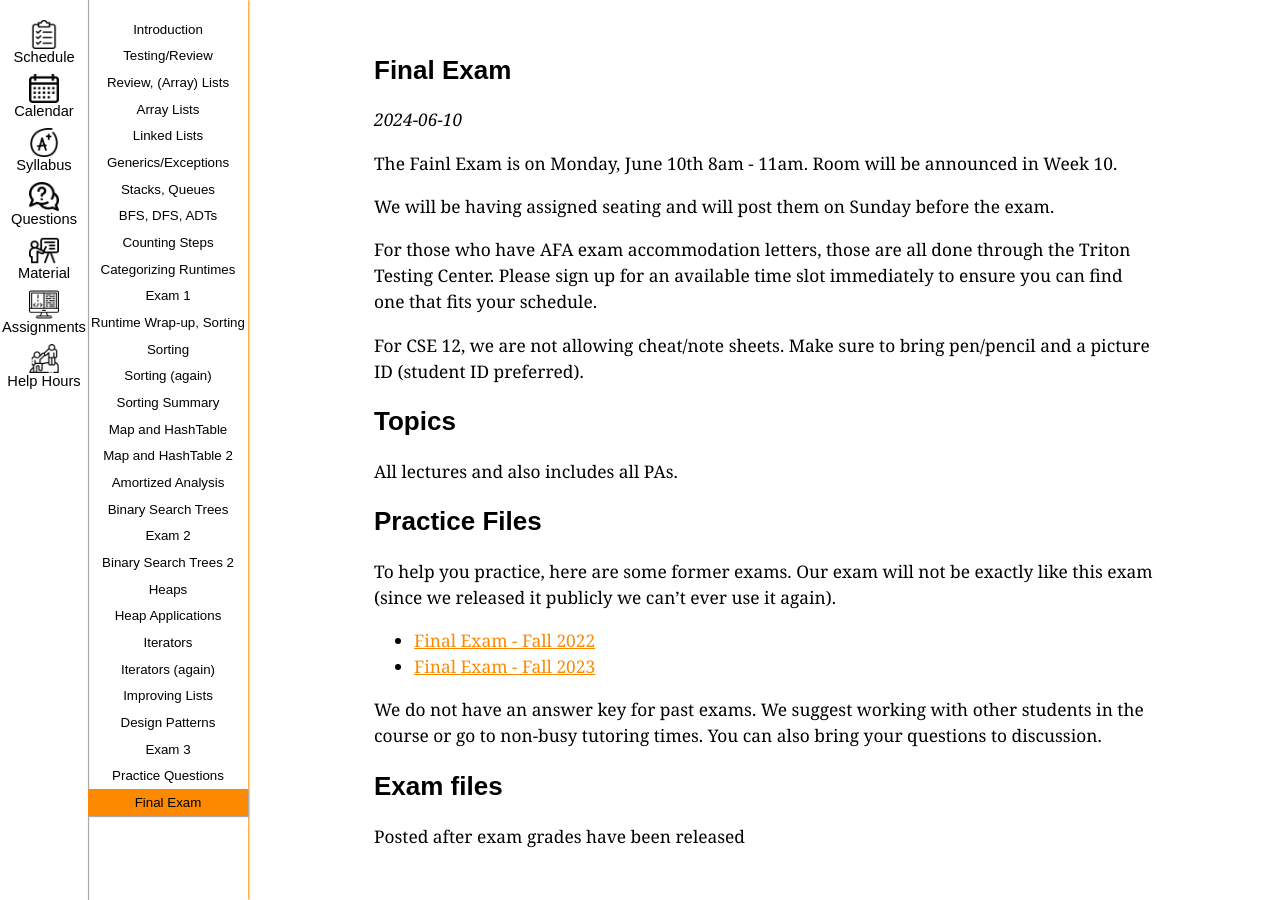
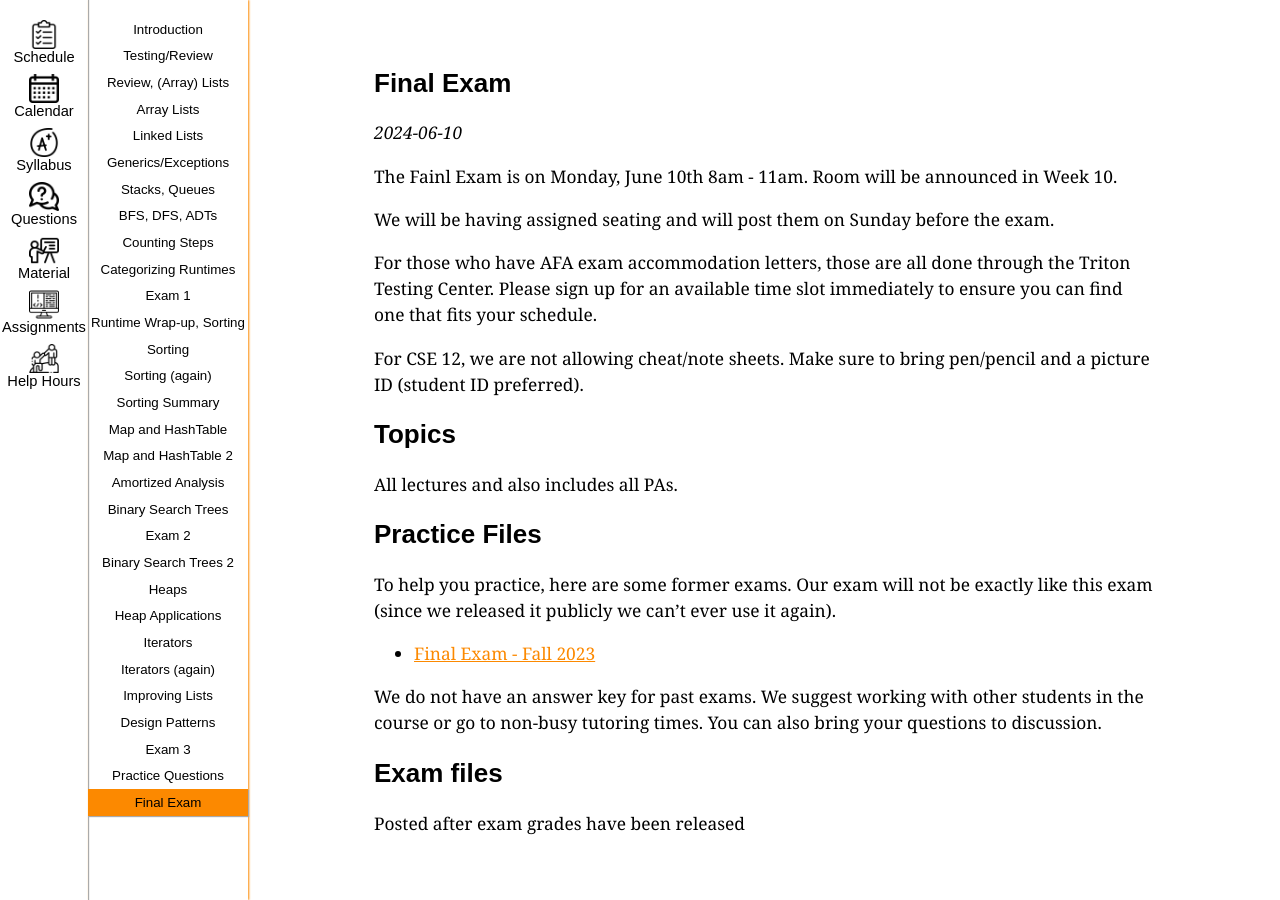
Before and after one commit to ucsd-cse12-sp24/ucsd-cse12-sp24.github.io, a Jekyll site: the page built from _lectures/final-exam.md, in a window 1280 px wide. Built offline with Jekyll 4.4.1, drawn with Linux system fonts in a browser that asks for light colours.

Commit message:
Update final-exam.md

```diff
--- a/_lectures/final-exam.md
+++ b/_lectures/final-exam.md
@@ -26,7 +26,6 @@ All lectures and also includes all PAs.
 
 To help you practice, here are some former exams. Our exam will not be exactly like this exam (since we released it publicly we can't ever use it again).
 
-- [Final Exam - Fall 2022](https://drive.google.com/file/d/138x4Mx1-Q4pJar00vS8v1oxugTj8Jj1o/view?usp=sharing){:target="_blank"}
 - [Final Exam - Fall 2023](https://drive.google.com/file/d/1INRHka5TWLgG4lHyNEdBC3teCXB_o7fs/view?usp=sharing){:target="_blank"}
 
 We do not have an answer key for past exams. We suggest working with other students in the course or go to non-busy tutoring times. You can also bring your questions to discussion.
```
